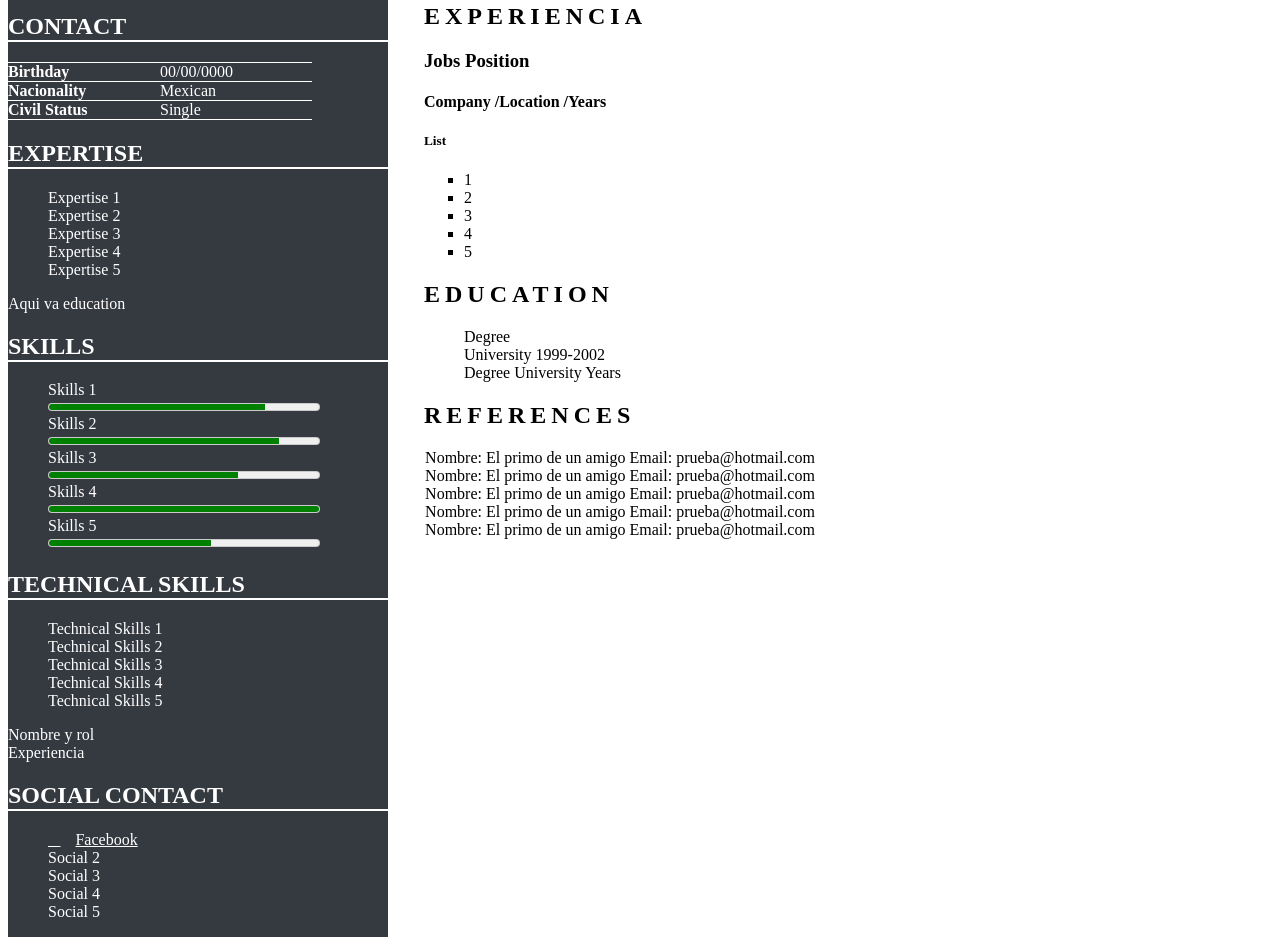
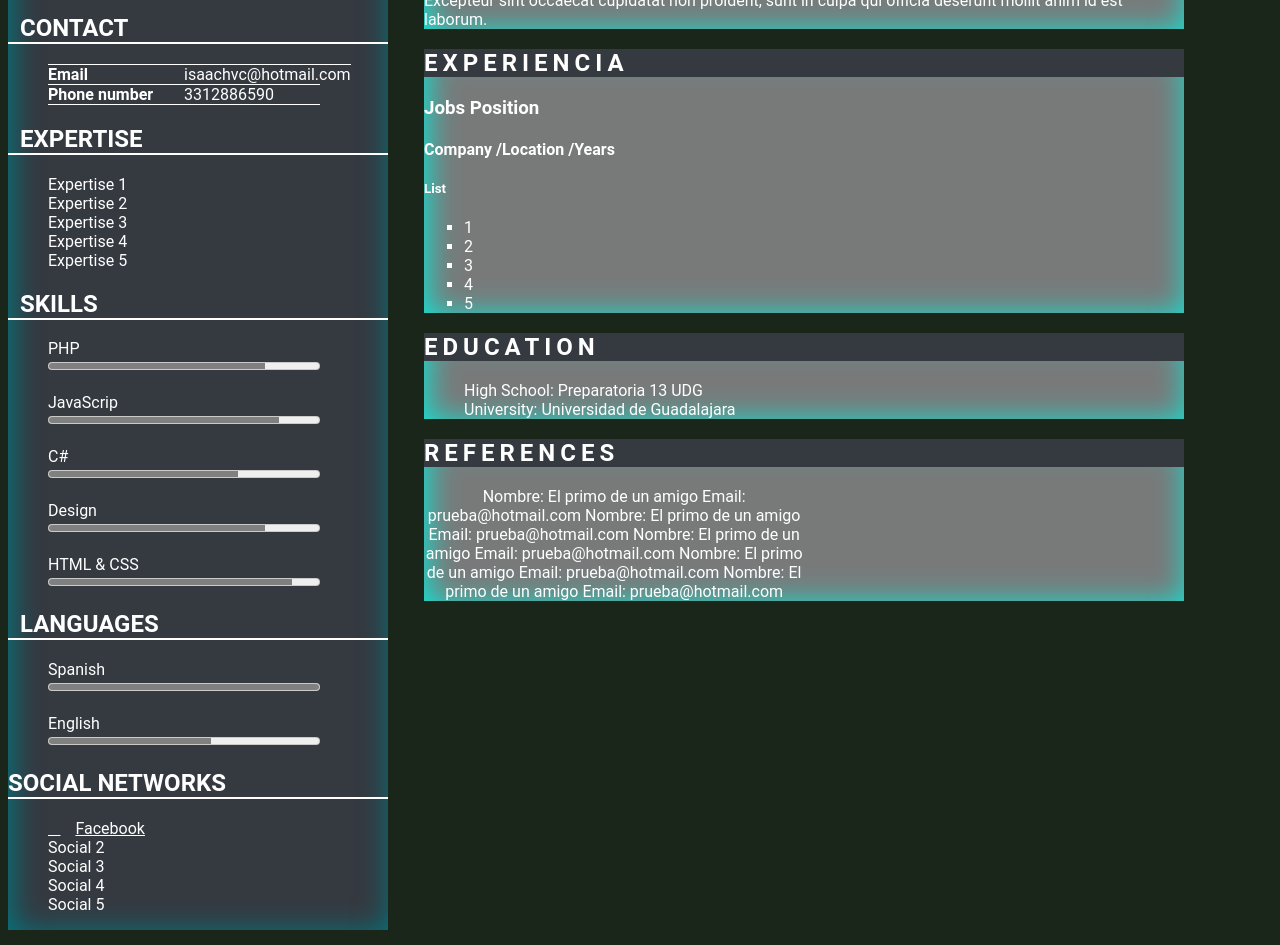
Before and after one commit to IsaackHazaell/cv_isaac, a plain HTML site: page index.html in a window 1280 px wide. Shown: the part 533-1478 px from the top of the page. Drawn offline with Linux system fonts and the light colour scheme.

Commit message:
Se hicieron cambios de diseño

```diff
--- a/css/style.css
+++ b/css/style.css
@@ -13,9 +13,13 @@ h1{
 h2{
   text-transform: uppercase;
 }
+.background1 {
+  background-color: #1B261B;
+}
 /* -------------- ASIDE ------------- */
 aside {
   background-color: #353940;
+  box-shadow: 3px 3px 30px 1px #007982 inset;
   width: 33%;
   margin-right: 3%;
 }
@@ -41,8 +45,8 @@ main section > h2 {
 }
 
 .hero {
-  background-color: #F7DDC3;
-  box-shadow: 3px 3px 30px 1px #353940 inset;
+  background-color: #353940;
+  box-shadow: 3px 3px 30px 1px #007982 inset;
   padding: 15% 0%;
   text-align: center;
 }
@@ -55,11 +59,14 @@ main section > h2 {
 }
 
 .about-me {
-  background-color: #529908;
+  background-color: #787A7A;
+  color: white;
+  box-shadow: 3px 3px 30px 1px #0DE8D7 inset;
+  margin-right: 3%;
 }
 
 .about-me h2 {
-  background-color: white;
+  background-color: #353940;
 }
 
 article h3 {
@@ -138,21 +145,5 @@ meter{
 
 meter::-webkit-meter-optimum-value{
   background: none;
-  background-color: green;
+  background-color: gray;
 }
-/*
-* {
-  color: blue;
-}
-p {
-  color: red;
-}
-.bonito{
-  background-color: lightblue;
-}
-ul {
-  list-style-type: none;
-}
-article ul {
-  list-style-type: square;
-}*/
--- a/index.html
+++ b/index.html
@@ -6,7 +6,10 @@
     <link rel="stylesheet" href="css/style.css">
     <link defer src="https://use.fontawesome.com/releases/v5.0.6/js/all.js">
   </head>
-  <body>
+  <style >
+    body  {font-family: "Roboto", sans-serif}
+  </style>
+  <body class="background1">
     <div class="flex-container">
         <aside>
             <figure id="profile-pic">
@@ -14,18 +17,18 @@
                <figcaption>Isaac Villaseñor</figcaption>
             </figure>
             <section>
-              <h2>Contact</h2>
-              <dl>
-                <dt>Birthday</dt>
-                <dd>00/00/0000</dd>
-                <dt>Nacionality</dt>
-                <dd>Mexican</dd>
-                <dt>Civil Status</dt>
-                <dd>Single</dd>
-              </dl>
+              <h2>&nbsp Contact</h2>
+              <ul>
+                <dl>
+                  <dt>Email</dt>
+                  <dd>isaachvc@hotmail.com</dd>
+                  <dt>Phone number</dt>
+                  <dd>3312886590</dd>
+                </dl>
+              </ul>
             </section>
             <section>
-              <h2>Expertise</h2>
+              <h2>&nbsp Expertise</h2>
                 <ul>
                   <li>Expertise 1</li>
                   <li>Expertise 2</li>
@@ -35,50 +38,45 @@
                 </ul>
             </section>
             <section>
-                Aqui va education
-            </section>
-            <section>
-              <h2>Skills</h2>
+              <h2>&nbsp Skills</h2>
               <ul>
                 <li>
-                  Skills 1
+                  PHP
                   <meter value="80" min="0" max="100"></meter>
                 </li>
                 <li>
-                  Skills 2
+                  <br>
+                  JavaScrip
                   <meter value="85" min="0" max="100"></meter>
                 </li>
                 <li>
-                  Skills 3
+                  <br>
+                  C#
                   <meter value="70" min="0" max="100"></meter>
                 </li>
                 <li>
-                  Skills 4
-                  <meter value="100" min="0" max="100"></meter>
+                  <br>
+                  Design
+                  <meter value="80" min="0" max="100"></meter>
                 </li>
                 <li>
-                  Skills 5
-                  <meter value="60" min="0" max="100"></meter>
+                  <br>
+                  HTML & CSS
+                  <meter value="90" min="0" max="100"></meter>
                 </li>
               </ul>
             </section>
             <section>
-              <h2>Technical Skills</h2>
+              <h2>&nbsp Languages</h2>
               <ul>
-                <li>Technical Skills 1</li>
-                <li>Technical Skills 2</li>
-                <li>Technical Skills 3</li>
-                <li>Technical Skills 4</li>
-                <li>Technical Skills 5</li>
+                <li>Spanish</li>
+                <meter value="100" min="0" max="100"></meter>
+                <br>
+                <li>English</li>
+                <meter value="60" min="0" max="100"></meter>
             </section>
             <section>
-                Nombre y rol
-            </section>
-            <section>
-                Experiencia
-            </section>
-            <section>
-              <h2>Social Contact</h2>
+              <h2>Social Networks</h2>
               <ul>
                 <li><a href="fb.com" target="_blank" class="social-item fb">Facebook </a></li>
                 <li>Social  2</li>
@@ -103,7 +101,7 @@
           culpa qui officia deserunt mollit anim id est laborum.
         </p>
       </section>
-      <section>
+      <section class="about-me">
         <h2>Experiencia</h2>
           <article>
             <h3>Jobs Position</h3>
@@ -118,19 +116,18 @@
             </ul>
           </article>
       </section>
-      <section>
+      <section class="about-me">
         <h2>Education</h2>
           <ul>
-            <li>Degree <br>
-              University 1999-2002
-            </li>
             <li>
-              <span>Degree</span>
-              <span>University</span> <span>Years</span>
+              <span>High School:  Preparatoria 13 UDG</span>
+              <br>
+              <span>University: Universidad de Guadalajara</span>
+              <br>
             </li>
           </ul>
       </section>
-      <section>
+      <section class="about-me">
         <h2>References</h2>
           <div class="references">
             <article>
```
